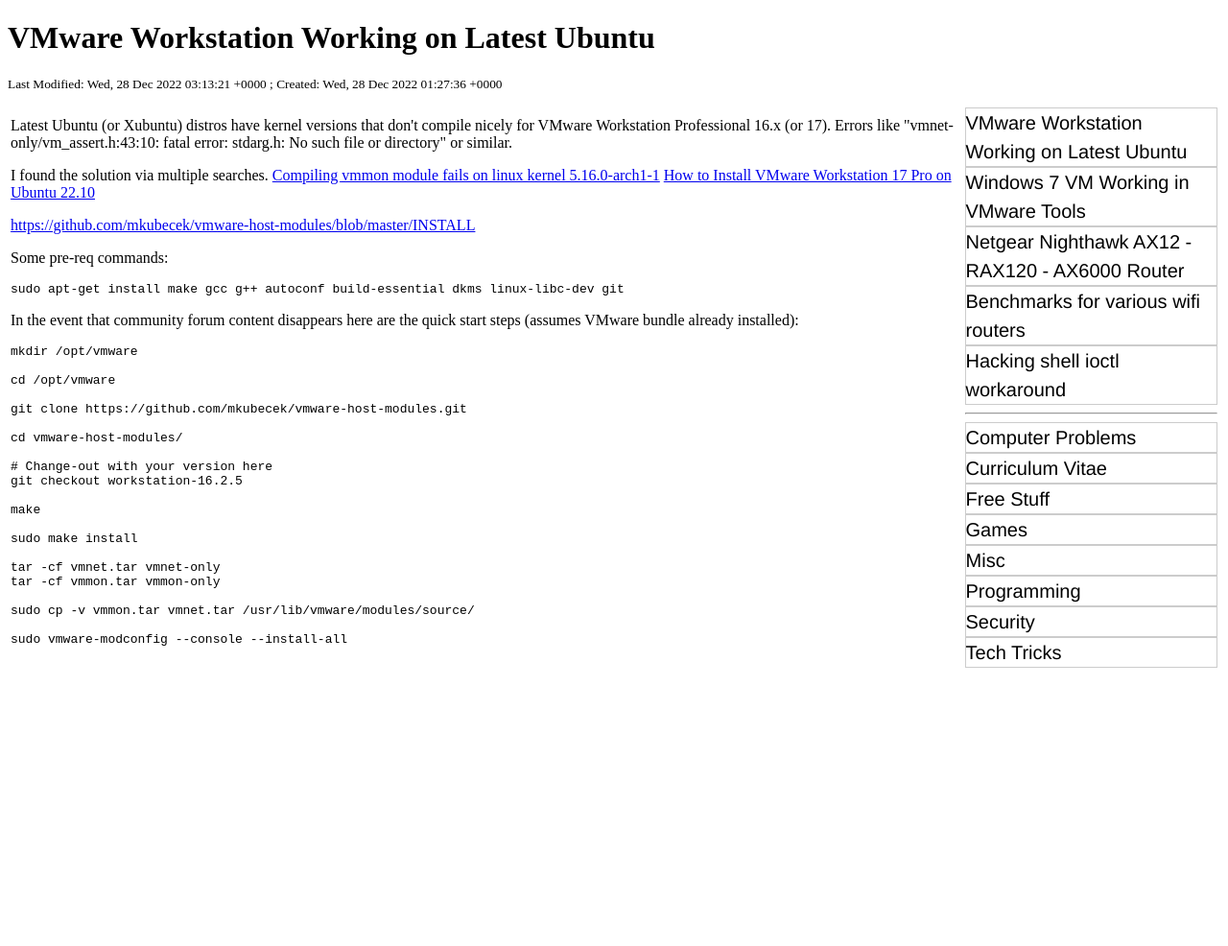
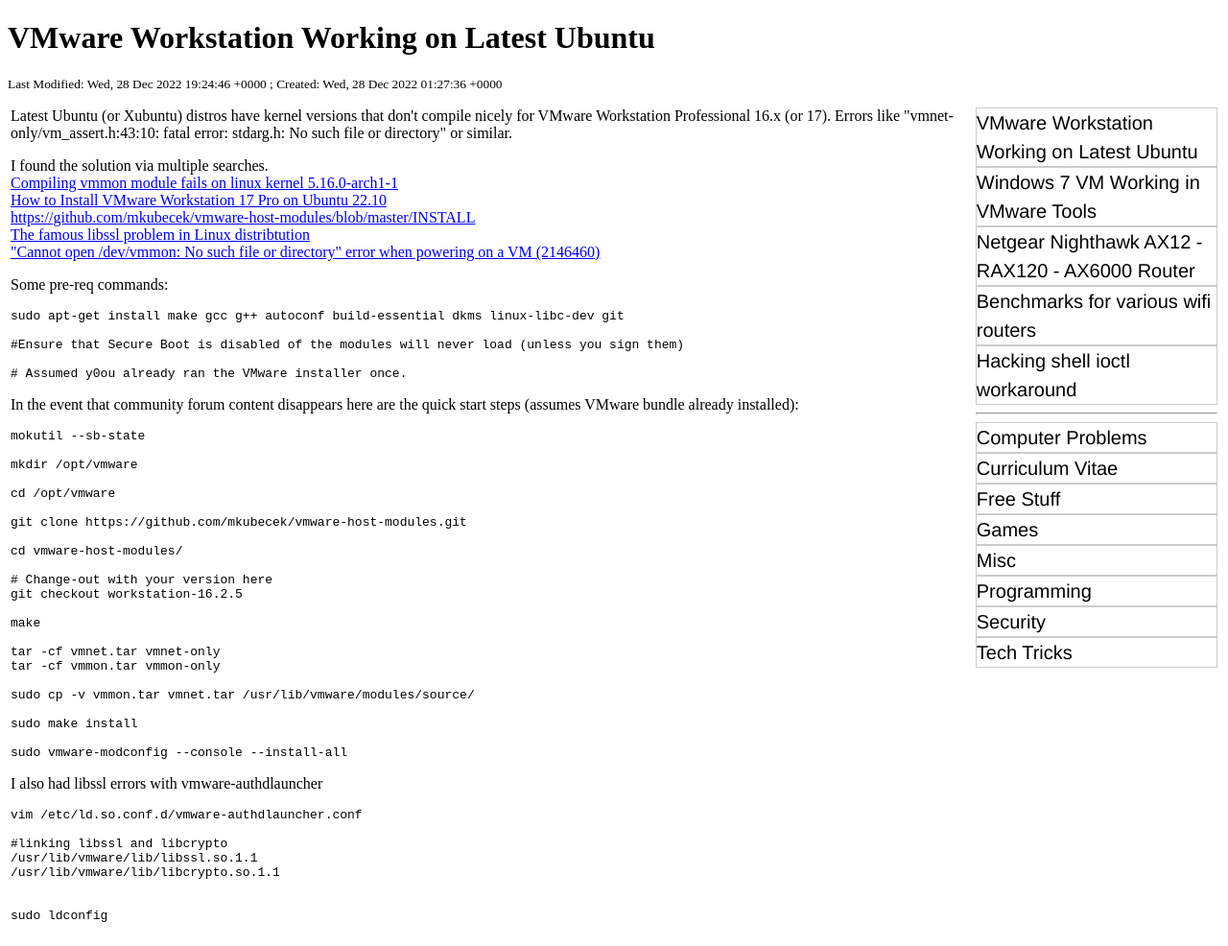
Before and after one commit to rbeede/rbeede.github.io, a Jekyll site: the page built from _posts/2022-12-27-vmware-workstation-working-latest-ubuntu.html, in a window 1280 px wide. Shown: the whole page at 96% size. Built offline with Jekyll 4.4.1, drawn with Linux system fonts in a browser that asks for light colours; before the commit the page ends 900 px from its top, so only the background shows below that.

Commit message:
Added fixes for latest Ubuntu 22.04

```diff
--- a/_posts/2022-12-27-vmware-workstation-working-latest-ubuntu.html
+++ b/_posts/2022-12-27-vmware-workstation-working-latest-ubuntu.html
@@ -8,11 +8,12 @@
 Latest Ubuntu (or Xubuntu) distros have kernel versions that don't compile nicely for VMware Workstation Professional 16.x (or 17). Errors like "vmnet-only/vm_assert.h:43:10: fatal error: stdarg.h: No such file or directory" or similar.
 
 <p>
-I found the solution via multiple searches. <a href="https://communities.vmware.com/t5/VMware-Workstation-Pro/Compiling-vmmon-module-fails-on-linux-kernel-5-16-0-arch1-1/m-p/2921525/highlight/true#M176985">Compiling vmmon module fails on linux kernel 5.16.0-arch1-1</a> <a href="https://www.sysnettechsolutions.com/en/install-vmware-ubuntu/">How to Install VMware Workstation 17 Pro on Ubuntu 22.10
-</p>
-
-<p>
-  <a href="https://github.com/mkubecek/vmware-host-modules/blob/master/INSTALL">https://github.com/mkubecek/vmware-host-modules/blob/master/INSTALL</a>
+  I found the solution via multiple searches.<br />
+  <a href="https://communities.vmware.com/t5/VMware-Workstation-Pro/Compiling-vmmon-module-fails-on-linux-kernel-5-16-0-arch1-1/m-p/2921525/highlight/true#M176985">Compiling vmmon module fails on linux kernel 5.16.0-arch1-1</a><br />
+  <a href="https://www.sysnettechsolutions.com/en/install-vmware-ubuntu/">How to Install VMware Workstation 17 Pro on Ubuntu 22.10</a><br />
+  <a href="https://github.com/mkubecek/vmware-host-modules/blob/master/INSTALL">https://github.com/mkubecek/vmware-host-modules/blob/master/INSTALL</a><br />
+  <a href="https://communities.vmware.com/t5/VMware-Workstation-Player/The-famous-libssl-problem-in-Linux-distribtution/td-p/2846821">The famous libssl problem in Linux distribtution</a><br />
+  <a href="https://kb.vmware.com/s/article/2146460">"Cannot open /dev/vmmon: No such file or directory" error when powering on a VM (2146460)</a><br />
 </p>
 
 <p>
@@ -21,6 +22,10 @@
 
 <pre>
 sudo apt-get install make gcc g++ autoconf build-essential dkms linux-libc-dev git
+
+#Ensure that Secure Boot is disabled of the modules will never load (unless you sign them)
+
+# Assumed y0ou already ran the VMware installer once.
 </pre>
 
 <p>
@@ -28,6 +33,8 @@
 </p>
 
 <pre>
+mokutil --sb-state
+
 mkdir /opt/vmware
 
 cd /opt/vmware
@@ -41,12 +48,28 @@
 
 make
 
-sudo make install
-
 tar -cf vmnet.tar vmnet-only
 tar -cf vmmon.tar vmmon-only
 
 sudo cp -v vmmon.tar vmnet.tar /usr/lib/vmware/modules/source/
 
+sudo make install
+
 sudo vmware-modconfig --console --install-all
 </pre>
+
+
+<p>
+  I also had libssl errors with vmware-authdlauncher
+</p>
+
+<pre>
+vim /etc/ld.so.conf.d/vmware-authdlauncher.conf
+
+#linking libssl and libcrypto
+/usr/lib/vmware/lib/libssl.so.1.1
+/usr/lib/vmware/lib/libcrypto.so.1.1
+
+
+sudo ldconfig
+</pre>
```
Also changed, not shown: other parts of _posts/2022-12-27-vmware-workstation-working-latest-ubuntu.html (+1 -1 lines).
